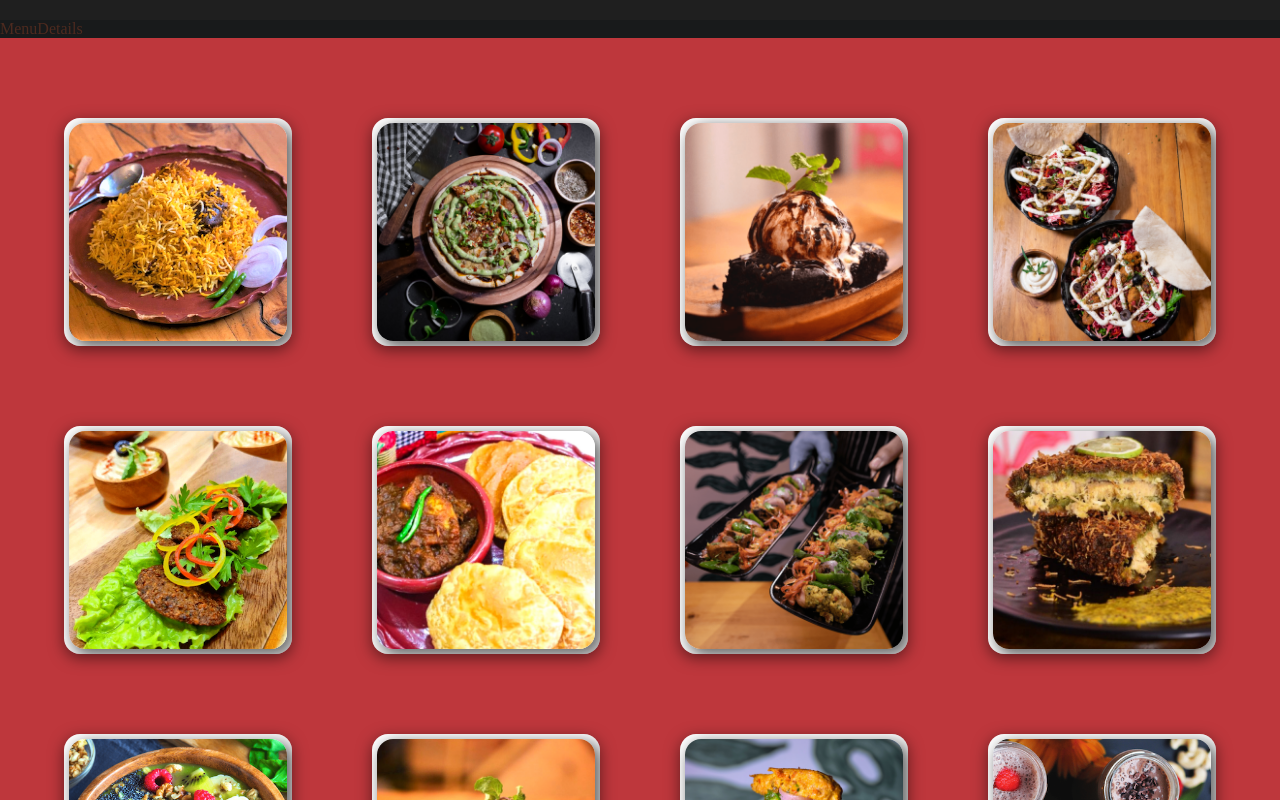
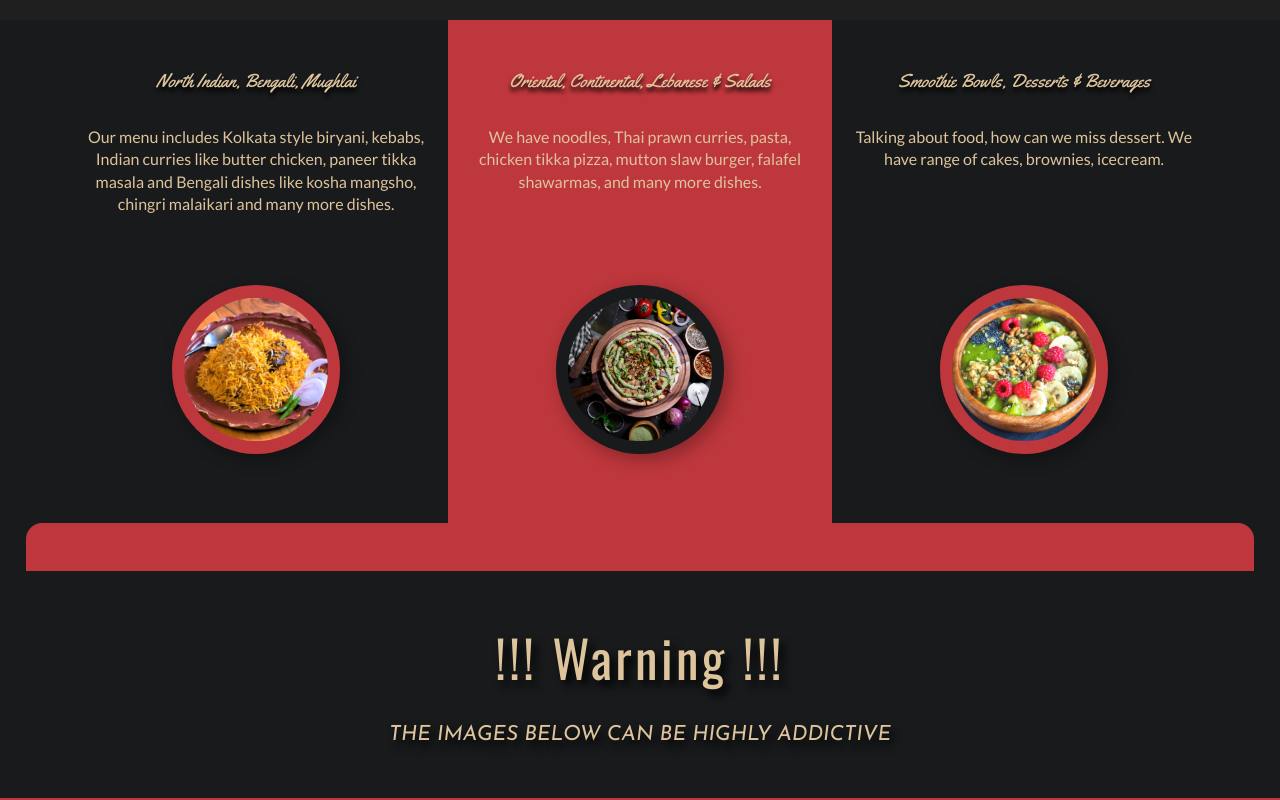
Before and after one commit to soumikmofficial/ubuntu_nextjs_static, a Next.js app: page /menu in a window 1280 px wide. Shown: the part 780-1580 px from the top of the page. Built offline with nearby package versions, Linux system fonts and the light colour scheme; grey boxes are pictures that could not be loaded.

Commit message:
basic styling of menu page

```diff
--- a/components/menuDetails.tsx
+++ b/components/menuDetails.tsx
@@ -1,5 +1,101 @@
+import styled from "styled-components";
+import { menuCategories } from "../data";
+import { device } from "../utils/breakpoints";
+
 const MenuDetails: React.FC = () => {
-  return <div>MenuDetails</div>;
+  return (
+    <Container>
+      {menuCategories.map((category) => (
+        <SingleCategory key={category.id}>
+          <h3 className="title">{category.title}</h3>
+          <p className="about">{category.about}</p>
+          <div className="images">
+            <div className="frame">
+              <img src={category.images[0].src} alt="food" />
+            </div>
+          </div>
+        </SingleCategory>
+      ))}
+    </Container>
+  );
 };
 
 export default MenuDetails;
+
+const Container = styled.section`
+  width: 100%;
+  display: grid;
+  flex-direction: column;
+  @media ${device.lg} {
+    grid-template-columns: repeat(3, 1fr);
+    padding: 0 5%;
+  }
+`;
+
+const SingleCategory = styled.div`
+  color: var(--col-primary);
+  display: flex;
+  flex-direction: column;
+
+  text-align: center;
+  padding: 3rem 1rem;
+
+  &:nth-of-type(3) {
+    background: var(--col-highlight);
+
+    .images .frame {
+      background: var(--col-dark);
+    }
+  }
+
+  @media ${device.lg} {
+    &:nth-of-type(2) {
+      background: var(--col-highlight);
+      .images .frame {
+        background: var(--col-dark);
+      }
+    }
+    &:nth-of-type(3) {
+      background: var(--col-dark);
+      .images .frame {
+        background: var(--col-highlight);
+      }
+    }
+  }
+
+  .title {
+    font-family: var(--font-cursive);
+    font-weight: normal;
+    text-shadow: 0px 4px 4px #000000;
+  }
+  .about {
+    margin: 2rem 0 3rem;
+    font-family: var(--font-body);
+    line-height: 140%;
+    flex-grow: 1;
+  }
+  .images {
+    width: 60%;
+    aspect-ratio: 1/1;
+    margin: 0 auto;
+    display: flex;
+    justify-content: center;
+    align-items: center;
+
+    .frame {
+      width: 80%;
+      border-radius: 100%;
+      overflow: hidden;
+      padding: 0.8rem;
+      background: var(--col-highlight);
+      display: flex;
+      justify-content: center;
+      align-items: center;
+      box-shadow: 5px 5px 15px 2px rgba(0, 0, 0, 0.25);
+      img {
+        border-radius: 100%;
+        width: 100%;
+      }
+    }
+  }
+`;
--- a/pages/menu/index.tsx
+++ b/pages/menu/index.tsx
@@ -7,6 +7,7 @@ import MenuDetails from "../../components/menuDetails";
 import MenuHero from "../../components/menuHero";
 import Slider from "../../components/slider";
 import { gallery } from "../../data";
+import { device } from "../../utils/breakpoints";
 
 const Menu: NextPage = () => {
   const [showSlider, setShowSlider] = useState(false);
@@ -15,6 +16,13 @@ const Menu: NextPage = () => {
     <Container>
       <MenuHero />
       <MenuDetails />
+      <Filler>
+        <div className="decor"></div>
+        <div className="message">
+          <p className="header">!!! warning !!!</p>
+          <p className="body">The Images below can be highly addictive</p>
+        </div>
+      </Filler>
       <Gallery
         setShowSlider={setShowSlider}
         setSelectedImage={setSelectedImage}
@@ -37,3 +45,46 @@ export default Menu;
 const Container = styled.div`
   background: var(--col-dark);
 `;
+
+const Filler = styled.div`
+  padding: 0 2%;
+  .decor {
+    width: 100%;
+    max-width: 85rem;
+    margin: 0 auto;
+    height: 3rem;
+    background: var(--col-highlight);
+    border-radius: 1rem 1rem 0 0;
+    display: none;
+
+    @media ${device.md} {
+      display: block;
+    }
+  }
+  .message {
+    color: var(--col-primary);
+    display: flex;
+    justify-content: center;
+    align-items: center;
+    flex-direction: column;
+    padding: 3rem 0;
+    gap: 1.5rem;
+
+    .header {
+      font-size: 3.2rem;
+      font-family: var(--font-sans-3);
+      letter-spacing: 0.21rem;
+      text-transform: capitalize;
+      text-shadow: 5px 6px 8px #000000;
+    }
+    .body {
+      font-size: 1.3rem;
+      font-family: var(--font-sans-1);
+      font-style: italic;
+      text-transform: uppercase;
+      text-shadow: 4px 6px 10px #000000;
+      text-align: center;
+      line-height: 150%;
+    }
+  }
+`;
--- a/styles/globals.css
+++ b/styles/globals.css
@@ -16,6 +16,7 @@
   --font-body: "Lato", sans-serif;
   --font-body-2: "Work Sans", sans-serif;
   --font-banner: "Noto Serif", serif;
+  --font-cursive: "Yellowtail", cursive;
 
   --padding-x-base: 0 2.5rem;
   --padding-x-lg: 0 10rem;
```
